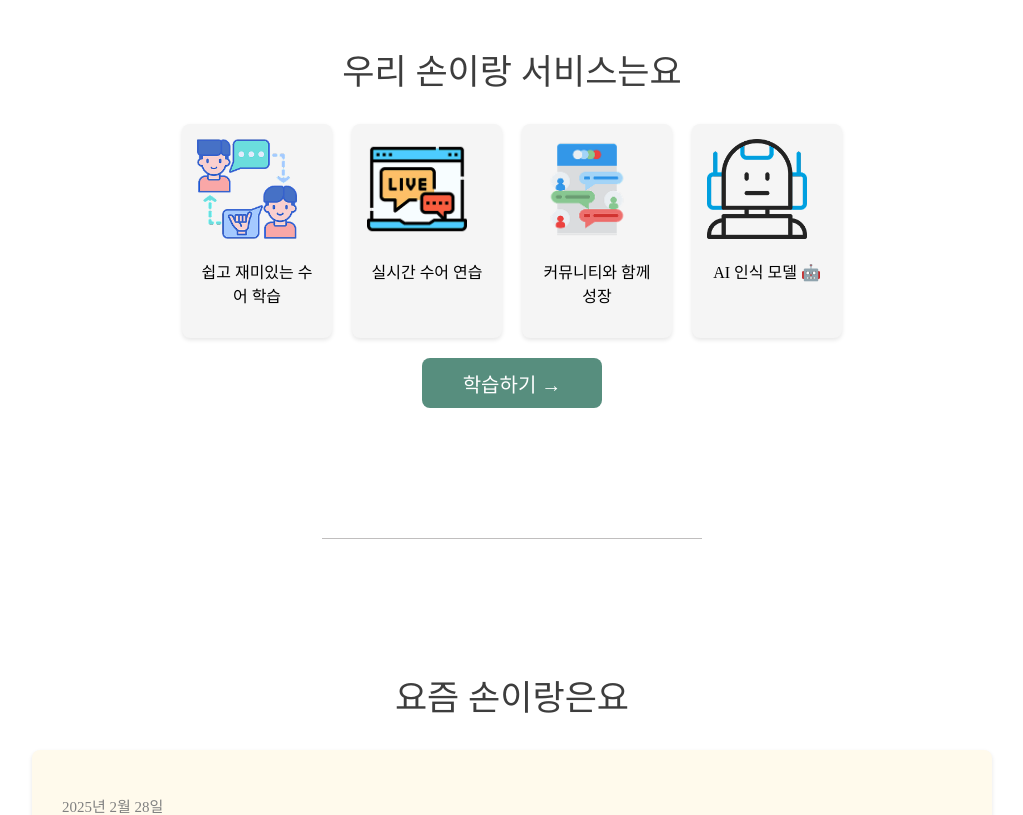
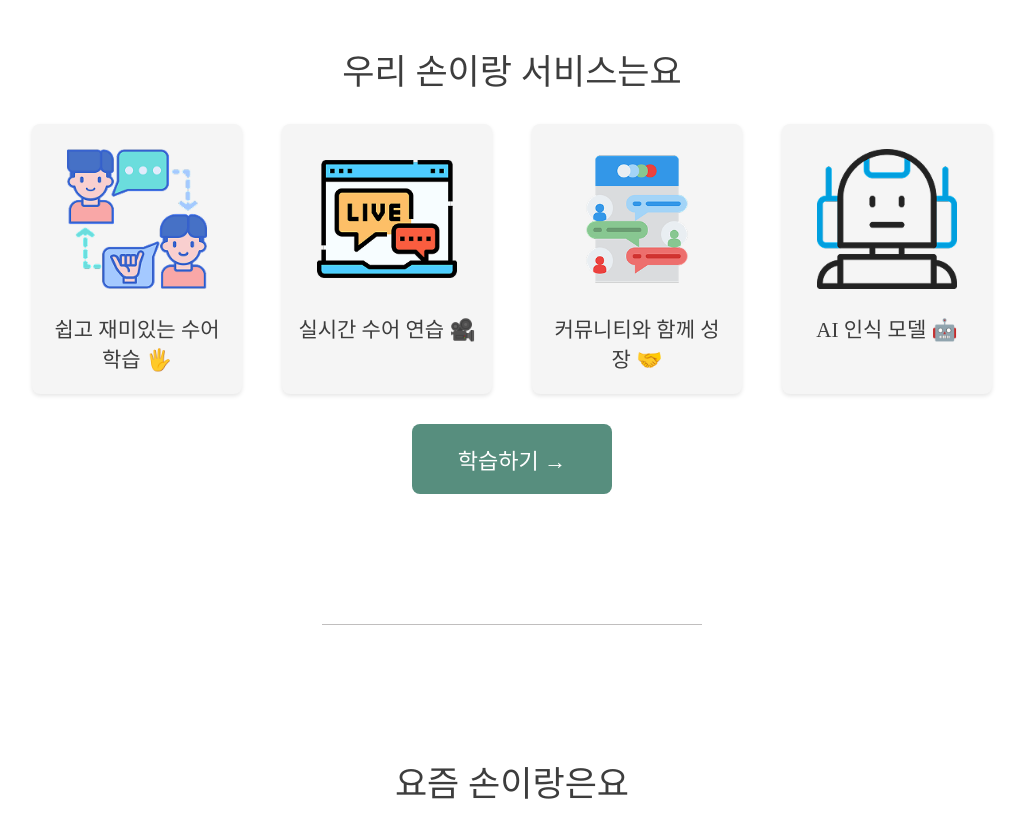
Before and after one commit to GDG-SignED/front, a React (Vite) app: page / in a window 1280 px wide. Shown: the part 720-1535 px from the top of the page, without its empty margins (128-1151 px from the left). Built offline with nearby package versions, Linux system fonts and the light colour scheme; a web font is replaced by a local one.

Commit message:
Design #8: 홈화면 css 수정

```diff
--- a/src/components/homepage/ServiceIntro.css
+++ b/src/components/homepage/ServiceIntro.css
@@ -15,7 +15,7 @@
 .service-list {
   display: flex;
   justify-content: center;
-  gap: 20px;
+  gap: 40px;
   margin-top: 20px;
 }
 
@@ -23,22 +23,31 @@
   background: #f5f5f5;
   padding: 15px;
   border-radius: 8px;
-  width: 120px;
+  width: 180px;
+  height: 240px;
   text-align: center;
   box-shadow: 0 2px 4px rgba(0, 0, 0, 0.1);
 }
 
 .service-card img {
-  width: 100px;
-  height: 100px;
+  width: 140px;
+  height: 140px;
+  margin-right: 0;
+  margin-top: 10px;
+}
+
+.service-card-text {
+  color: #3D3D3D;
+  font-size: 21px;
+  margin-top: 20px;
 }
 
 .service-button {
-  margin-top: 20px;
+  margin-top: 30px;
   font-family: 'IBM-Plex-Sans-KR';
-  font-size: 20px;
-  height: 50px;
-  width: 180px;
+  font-size: 22px;
+  height: 70px;
+  width: 200px;
   background-color: #578E7E;
   color: white;
   padding: 8px 15px;
--- a/src/components/homepage/ServiceIntro.jsx
+++ b/src/components/homepage/ServiceIntro.jsx
@@ -22,19 +22,19 @@ const ServiceIntro = () => {
       <div className="service-list">
         <div className="service-card">
           <img src={Img1} alt="학습" />
-          <p>쉽고 재미있는 수어 학습</p>
+          <p className="service-card-text">쉽고 재미있는 수어 학습 🖐️</p>
         </div>
         <div className="service-card">
           <img src={Img2} alt="라이브" />
-          <p>실시간 수어 연습</p>
+          <p className="service-card-text">실시간 수어 연습 🎥</p>
         </div>
         <div className="service-card">
           <img src={Img3} alt="community" />
-          <p>커뮤니티와 함께 성장</p>
+          <p className="service-card-text">커뮤니티와 함께 성장 🤝</p>
         </div>
         <div className="service-card">
           <img src={Img4} alt="AI" />
-          <p>AI 인식 모델 🤖</p>
+          <p className="service-card-text">AI 인식 모델 🤖</p>
         </div>
       </div>
 
--- a/src/components/homepage/TeamSection.css
+++ b/src/components/homepage/TeamSection.css
@@ -1,11 +1,11 @@
 .team-section {
   text-align: center;
-  padding-bottom: 80px;
+  padding-bottom: 100px;
   font-family: 'IBM-Plex-Sans-KR';
 }
 
 .team-title{
-  padding-top: 80px;
+  padding-top: 100px;
   font-size: 35px;
   color: #3D3D3D;
   margin-bottom: 50px;
```
